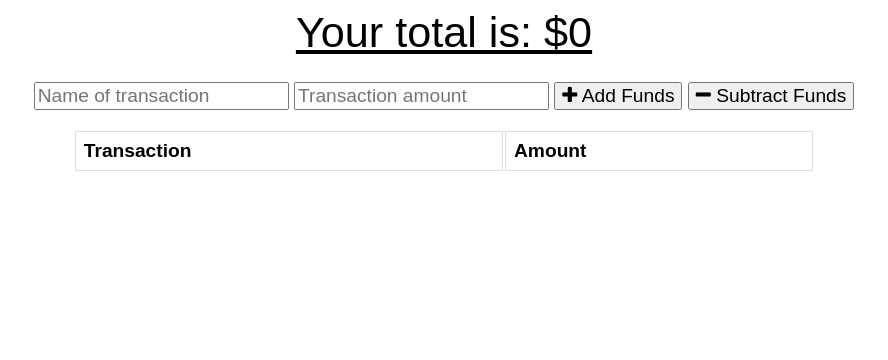
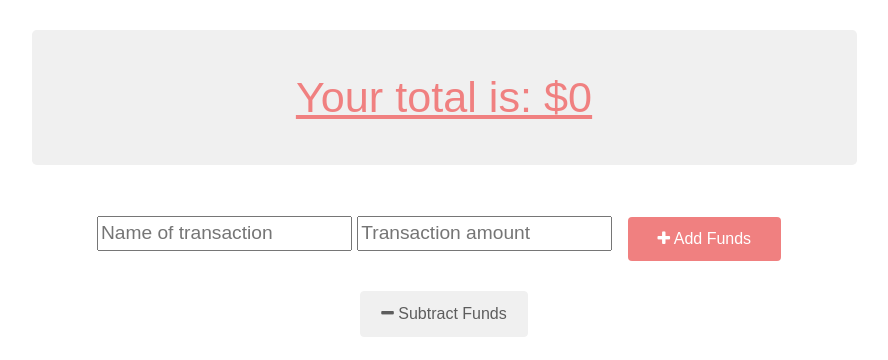
Before and after one commit to Feda2020/CodeRepo-HM18-Online-Offline-Budget-Trackers, a website: page public/index.html in a window 1280 px wide. Shown: the top 360 px of the page, without its empty margins (196-1084 px from the left). Drawn offline with nearby package versions, Linux system fonts and the light colour scheme; no server answers.

Commit message:
Modified CSS and added some colors

```diff
--- a/public/db.js
+++ b/public/db.js
@@ -19,7 +19,7 @@ request.onsuccess = function(event) {
 request.onerror = function(event) {
   console.log("Woops! " + event.target.errorCode);
 };
-//create on pending db
+//create pending db
 function saveRecord(record) {
   const transaction = db.transaction(["pending"], "readwrite");
   const store = transaction.objectStore("pending");
--- a/public/index.html
+++ b/public/index.html
@@ -6,7 +6,7 @@
   <meta http-equiv="X-UA-Compatible" content="ie=edge">
   <meta name="theme-color" content="#317EFB">
   <link rel="shortcut icon" href="icons/icon-192x192.png" type="image/x-icon">
-
+  <link rel="stylesheet" href="https://cdn.jsdelivr.net/npm/bootstrap@4.5.3/dist/css/bootstrap.min.css" integrity="sha384-TX8t27EcRE3e/ihU7zmQxVncDAy5uIKz4rEkgIXeMed4M0jlfIDPvg6uqKI2xXr2" crossorigin="anonymous">
   <link rel="stylesheet" href="https://stackpath.bootstrapcdn.com/font-awesome/4.7.0/css/font-awesome.min.css">
   <link rel="stylesheet" href="styles.css">
 
@@ -14,15 +14,17 @@
 </head>
 <body>
   <div class="wrapper">
-    <div class="total">
-      <div class="total">Your total is: $<span id="total">0</span></div>
+    <div class="jumbotron">
+      <div class="total">
+        <div class="total">Your total is: $<span id="total">0</span></div>
+      </div>
     </div>
 
     <div class="form">
       <input type="text" id="t-name" placeholder="Name of transaction" />
       <input type="number" min="0" id="t-amount" placeholder="Transaction amount" />
-      <button id="add-btn"><i class="fa fa-plus buttons"></i> Add Funds</button>
-      <button id="sub-btn"><i class="fa fa-minus"></i> Subtract Funds</button>
+      <button id="add-btn" class="btn btn-primary"><i class="fa fa-plus buttons"></i> Add Funds</button>
+      <button id="sub-btn"class="btn btn-secondary"><i class="fa fa-minus"></i> Subtract Funds</button>
       <p class="error"></p>
     </div>
 
--- a/public/index.js
+++ b/public/index.js
@@ -71,7 +71,7 @@ function populateChart() {
         datasets: [{
             label: "Total Over Time",
             fill: true,
-            backgroundColor: "#6666ff",
+            backgroundColor: "lightcoral",
             data
         }]
     }
--- a/public/styles.css
+++ b/public/styles.css
@@ -1,6 +1,16 @@
 body {
   font-size: 120%;
   font-family: Arial;
+}
+
+.jumbotron {
+  background-color: #F0F0F0;
+  padding: 35px;
+  margin-top: 30px;
+}
+
+.total {
+  color: lightcoral;
 }
 
 button, input {
@@ -49,3 +59,49 @@ tr:nth-child(even) {
   width: 90%;
   margin: 0 auto;
 }
+
+.form-control {
+  margin-top: 10px;
+}
+
+.form-control:focus, .btn:active {
+  outline: #F0F0F0;
+  box-shadow: none;
+  border-color:#F0F0F0;
+}
+
+.btn {
+  margin: 10px;
+  margin-top: 20px;
+  padding: 10px;
+  padding-left: 20px;
+  padding-right: 20px;
+}
+
+.btn-primary {
+  background-color: lightcoral;
+  padding-left: 30px;
+  padding-right: 30px;
+  border:none;
+  box-shadow: none;
+}
+
+.btn-primary:hover {
+  color:  #5D5D5D;
+  background-color: #F0F0F0;
+  border-color: lightcoral;
+  cursor: pointer;
+}
+
+.btn-secondary {
+  background-color:#F0F0F0;
+  border-color: #F0F0F0;
+  color: #5D5D5D;
+}
+
+.btn-secondary:hover {
+  color: white;
+  background-color:lightcoral;
+  border-color: lightcoral;
+  cursor: pointer;
+}
--- a/server.js
+++ b/server.js
@@ -3,7 +3,7 @@ const logger = require("morgan");
 const mongoose = require("mongoose");
 const compression = require("compression");
 
-const PORT = 3000;
+const PORT = process.env.PORT || 3000;
 
 const app = express();
 
```
